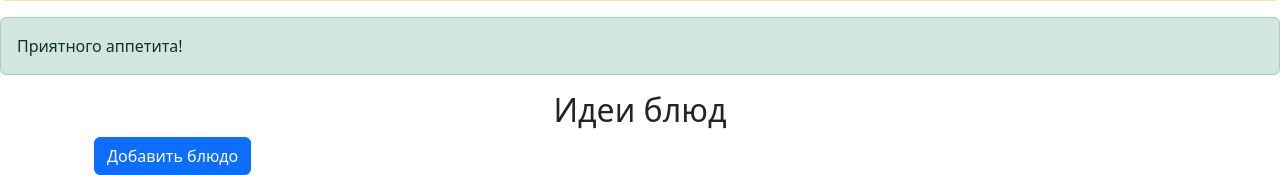
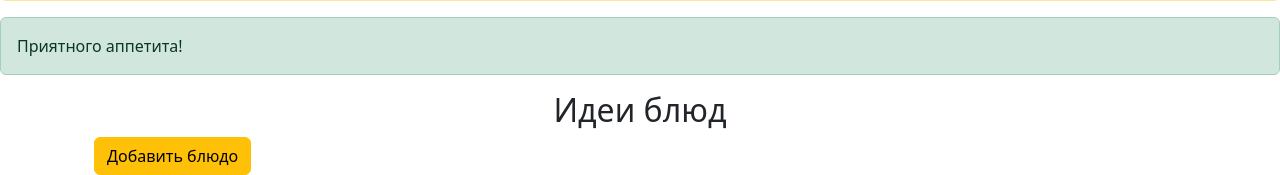
Before and after one commit to AntonovGrigoriy/sait, a Flask app: page / in a window 1280 px wide. Shown: the part 1181-1356 px from the top of the page. Run offline with Flask 3, Linux system fonts and the light colour scheme; a user stored in the database is signed in; data that the repository does not hold is empty.

Commit message:
Update index.html

```diff
--- a/templates/index.html
+++ b/templates/index.html
@@ -4,22 +4,22 @@
 <div class="container">
     <h2 class="text-center">Идеи блюд</h2>
     {% if current_user.is_authenticated %}
-    <a href="jobs" class="btn btn-primary">Добавить блюдо</a>
+    <a href="jobs" class="btn btn-warning">Добавить блюдо</a>
     {% endif %}
     {% for job in jobs %}
     <div class="row">
         <p>
             <strong>Блюдо № {{ job.id }}</strong>
             {% if current_user.is_authenticated and (current_user == job.user or current_user.id == 1) %}
-            <a href="/jobs/{{ job.id }}" class="btn btn-warning">
+            <a href="/jobs/{{ job.id }}" class="btn btn-success">
                 Изменить
             </a>
-            <a href="/jobs_delete/{{ job.id }}" class="btn btn-danger">
+            <a href="/jobs_delete/{{ job.id }}" class="btn btn-success">
                 Удалить
             </a>
             {% endif %}
         </p>
-        <table class="table table-dark table-striped">
+        <table class="table table-light table-striped">
             <tr>
                 <th>Название блюда</th>
                 <th>Повар</th>
@@ -30,7 +30,7 @@
             <tr>
                 <td>{{ job.job }}</td>
                 <td>{{ job.team_leader_user.fio }}</td>
-                <td>{{ job.work_size }} hours</td>
+                <td>{{ job.work_size }} час</td>
                 <td>{{ job.collaborators }}</td>
                 {% if job.is_finished %}
                 <td class="table-success">Полезное</td>
```
